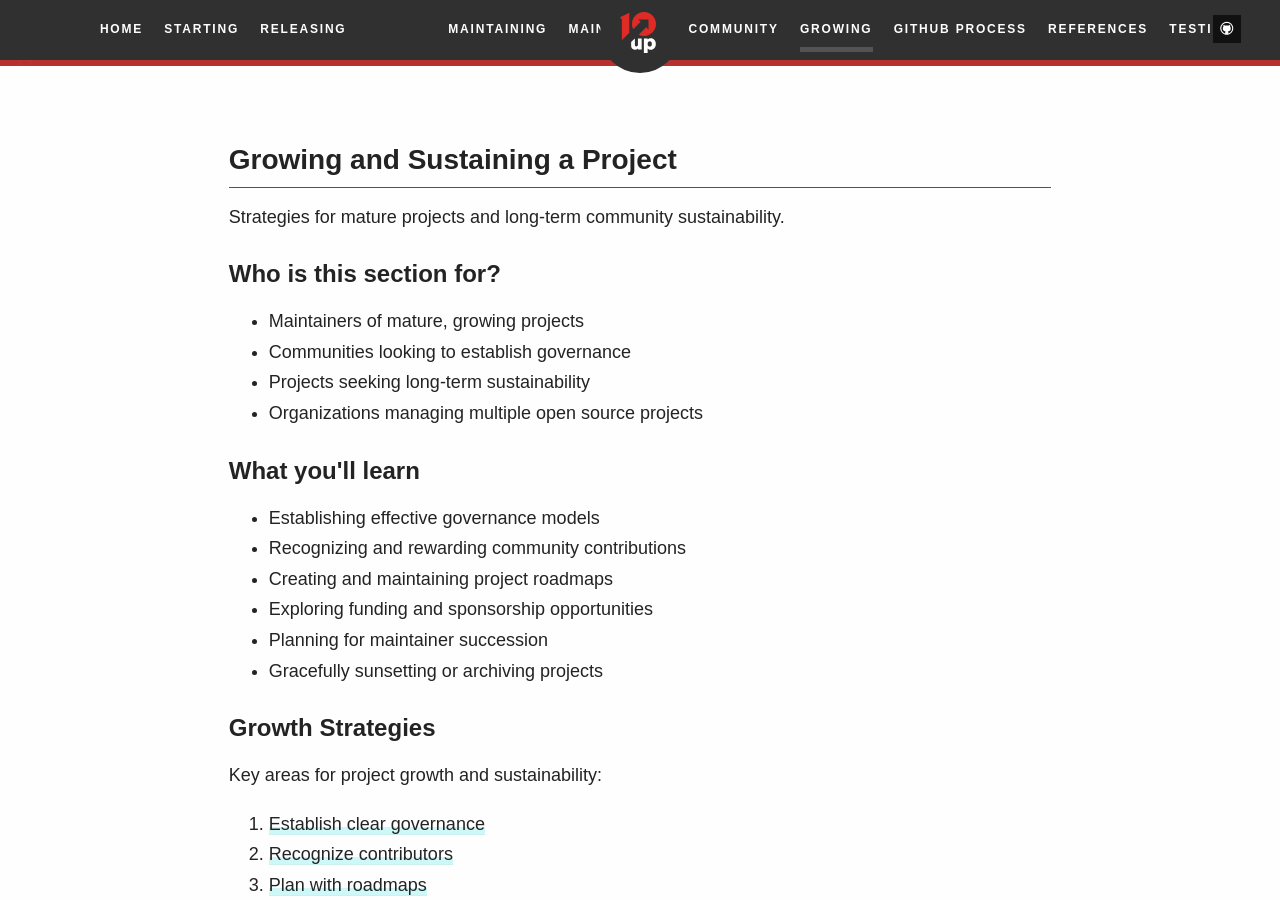
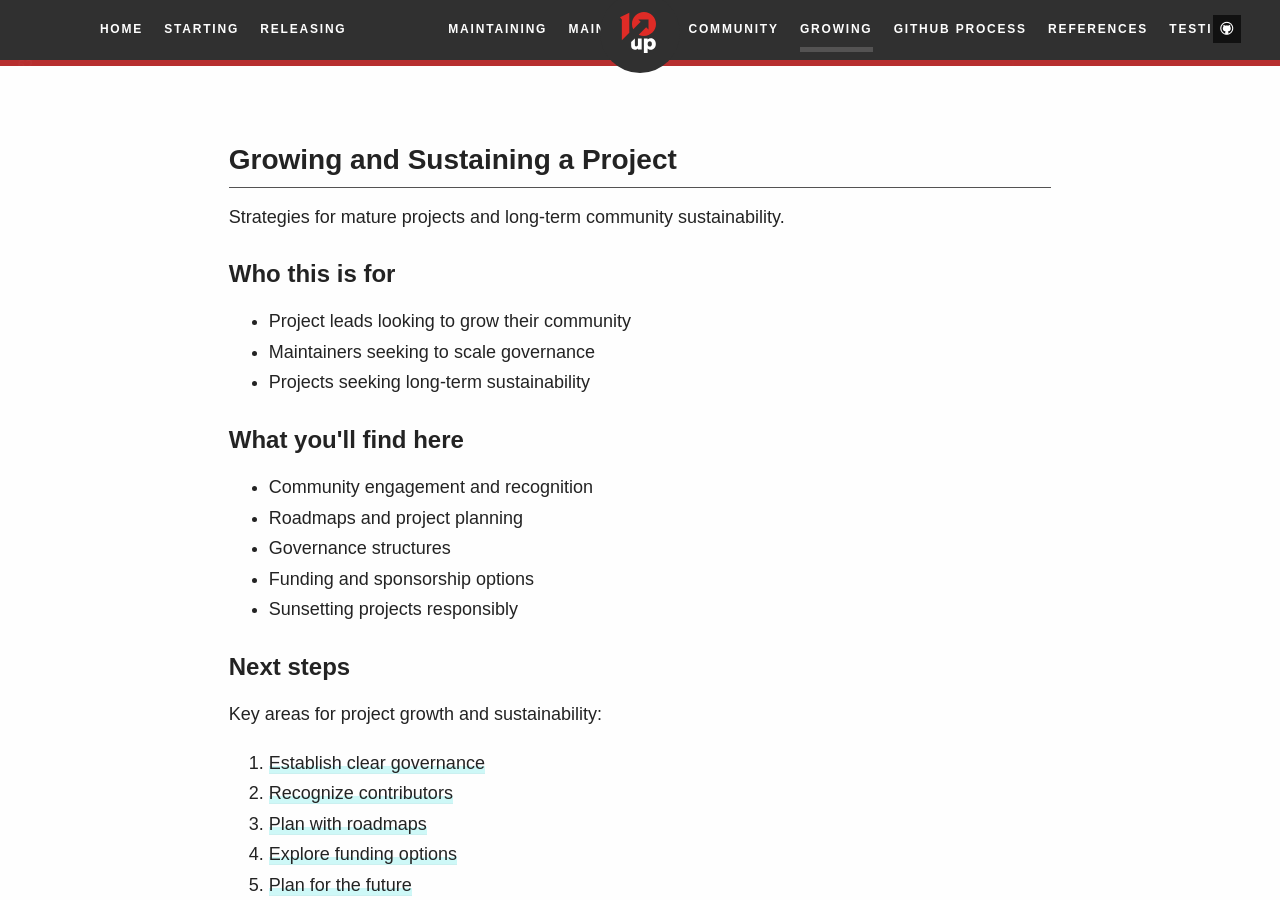
Before and after one commit to 10up/Open-Source-Best-Practices, a Jekyll site: the page built from growing/index.md, in a window 1280 px wide and 900 px high, scrolled down 228 px. Built offline with Jekyll 4.4.1, drawn with Linux system fonts in a browser that asks for light colours; some web fonts are replaced.

Commit message:
Add section intro stub pages for new navigation
- Create reusable stub-template.md for consistent section landing pages
- Enhance all section landing pages with standardized structure:
  - 'Who this is for' - Clear audience targeting
  - 'What you'll find here' - High-level content overview
  - 'Next steps' - Actionable links to child pages
- Update content to match template requirements:
  - Starting: Focus on first-time open source releasers
  - Maintaining: Target active project maintainers
  - Growing: Address mature project needs
  - References: Provide quick access to tools and standards

These stub pages provide clear orientation for newcomers and help
users quickly identify the most relevant practices for their situation.

```diff
--- a/growing/index.md
+++ b/growing/index.md
@@ -28,29 +28,27 @@ updated: 25 November 2019
 	</header>
 
 	<div class="col">
-		<h3>Who is this section for?</h3>
+		<h3>Who this is for</h3>
 		<ul>
-			<li>Maintainers of mature, growing projects</li>
-			<li>Communities looking to establish governance</li>
+			<li>Project leads looking to grow their community</li>
+			<li>Maintainers seeking to scale governance</li>
 			<li>Projects seeking long-term sustainability</li>
-			<li>Organizations managing multiple open source projects</li>
 		</ul>
 	</div>
 
 	<div class="col">
-		<h3>What you'll learn</h3>
+		<h3>What you'll find here</h3>
 		<ul>
-			<li>Establishing effective governance models</li>
-			<li>Recognizing and rewarding community contributions</li>
-			<li>Creating and maintaining project roadmaps</li>
-			<li>Exploring funding and sponsorship opportunities</li>
-			<li>Planning for maintainer succession</li>
-			<li>Gracefully sunsetting or archiving projects</li>
+			<li>Community engagement and recognition</li>
+			<li>Roadmaps and project planning</li>
+			<li>Governance structures</li>
+			<li>Funding and sponsorship options</li>
+			<li>Sunsetting projects responsibly</li>
 		</ul>
 	</div>
 
 	<div class="col">
-		<h3>Growth Strategies</h3>
+		<h3>Next steps</h3>
 		<p>Key areas for project growth and sustainability:</p>
 		<ol>
 			<li><a href="{{ site.baseurl }}/growing/#governance">Establish clear governance</a></li>
```
Also changed, not shown: maintaining/index.md (+9 -11 lines), references/index.md (+11 -12 lines), starting/index.md (+10 -10 lines), stub-template.md (added, +76 -0 lines).
